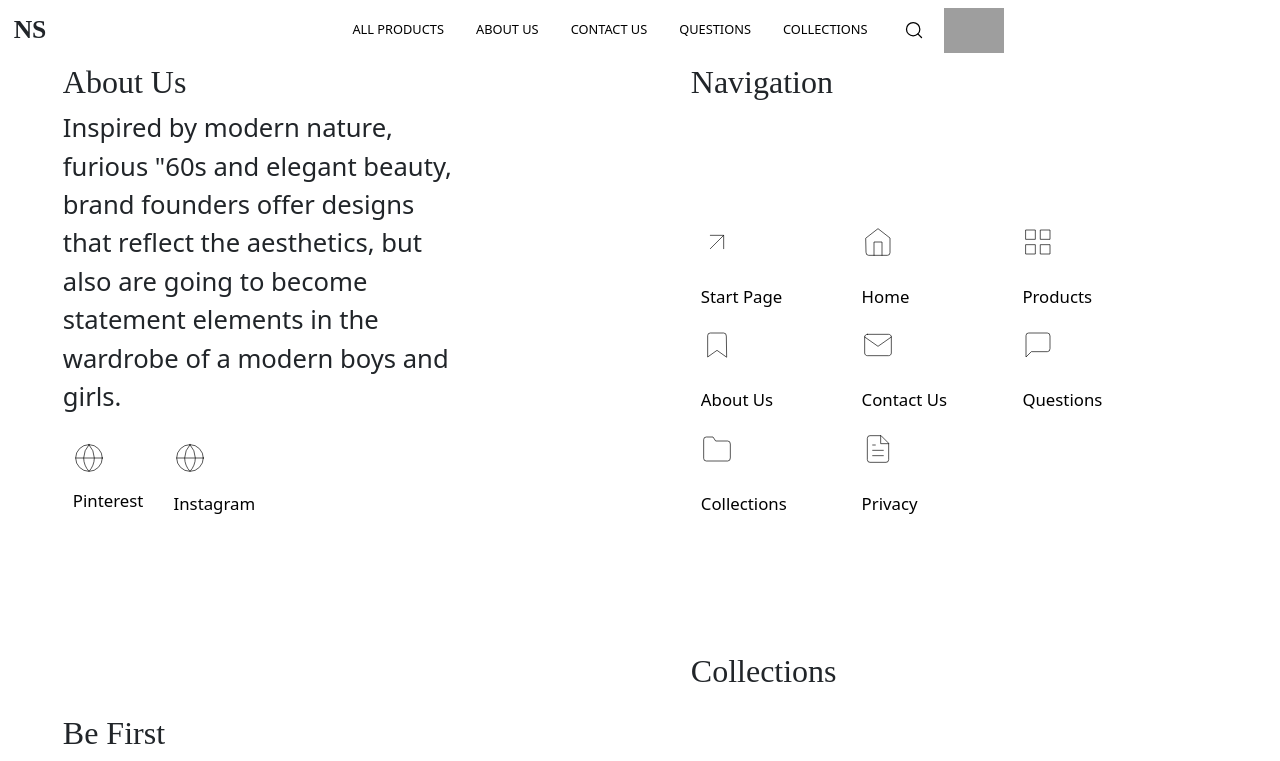
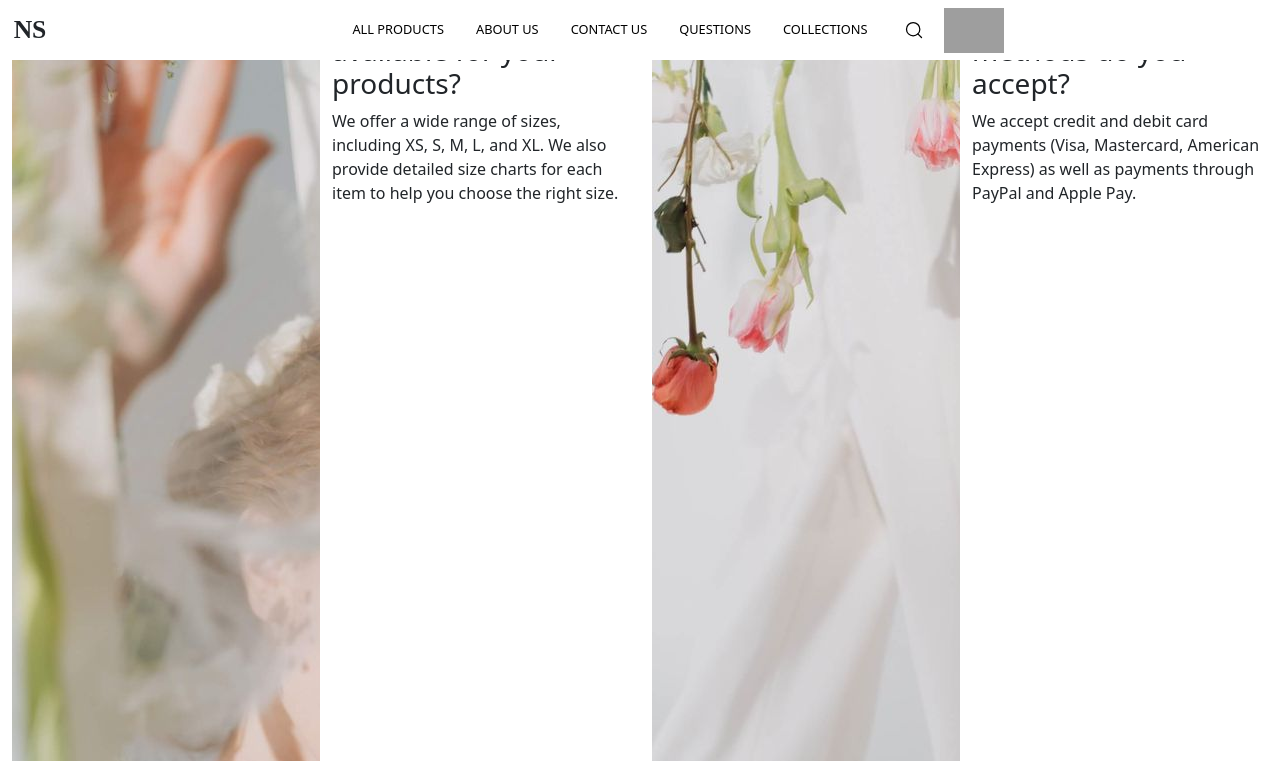
Before and after one commit to krystiano13/novastyle, a React (Create React App) app: page /questions in a window 1280 px wide. Shown: the top 761 px of the page. Built offline with nearby package versions, Linux system fonts and the light colour scheme; grey boxes are pictures that could not be loaded.

Commit message:
structure and bootstrap styles for faq page

```diff
--- a/src/views/Questions.tsx
+++ b/src/views/Questions.tsx
@@ -1,13 +1,28 @@
-import React from 'react';
+import React from "react";
+
+import { QuestionsData } from "../components/Questions/QuestionsData";
 
 const Questions = () => {
-    return (
-        <main className='Questions container-fluid'>
-            <div className='row'>
-
-            </div>
-        </main>
-    )
-}
+  return (
+    <main className="Questions container-fluid">
+      <div className="row">
+        {QuestionsData.map((item) => (
+          <div key={item.id} className="col-lg-3 col-md-12">
+            {item.isImage && <img src={item.imgSrc} alt="model" />}
+            {item.isVid && (
+              <video loop muted autoPlay src={item.imgSrc}></video>
+            )}
+            {item.isImage === false && item.isVid === false ? (
+              <React.Fragment>
+                <h3>{item.title}</h3>
+                <p>{item.content}</p>
+              </React.Fragment>
+            ) : null}
+          </div>
+        ))}
+      </div>
+    </main>
+  );
+};
 
 export { Questions };
```
